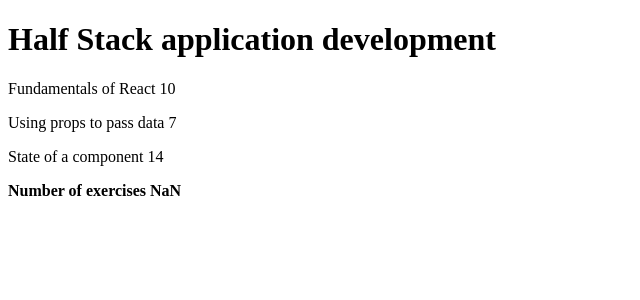
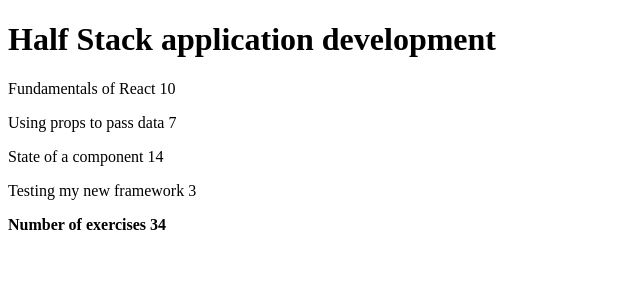
Before and after one commit to xarrijorge/fullstackopen, a React (Create React App) app in the folder part2/coursecontents/: page / in a window 1280 px wide. Shown: the top 300 px of the page, without its empty margins (0-640 px from the left). Built offline with nearby package versions, Linux system fonts and the light colour scheme.

Commit message:
Displaying arbitrary number of course content

```diff
--- a/part2/coursecontents/src/app.jsx
+++ b/part2/coursecontents/src/app.jsx
@@ -9,17 +9,21 @@
     course: [
       {
         name: 'Fundamentals of React',
-        exercises: 10,
+        exercises: 10
       },
       {
         name: 'Using props to pass data',
-        exercises: 7,
+        exercises: 7
       },
       {
         name: 'State of a component',
-        exercises: 14,
+        exercises: 14
       },
-    ],
+      {
+        name: 'Testing my new framework',
+        exercises: 3
+      }
+    ]
   };
   return (
     <Course course={course}/>
--- a/part2/coursecontents/src/components/course.jsx
+++ b/part2/coursecontents/src/components/course.jsx
@@ -14,14 +14,15 @@
 
 const Content = ({ course }) => {
   const data = course.course;
-  const { name: name1, exercises: exer1 } = data[0];
-  const { name: name2, exercises: exer2 } = data[1];
-  const { name: name3, exercises: exer3 } = data[2];
+
+  let result = data.map(element => {
+    return <Part name={element.name} exercises={element.exercises} />
+  });
+
   return (
     <Fragment>
-      <Part name={name1} exercises={exer1} />
-      <Part name={name2} exercises={exer2} />
-      <Part name={name3} exercises={exer3} />
+      {/* <Part name={data[0].name} exercises={data[0].exercises} /> */}
+      {result}
     </Fragment>
   );
 };
@@ -29,8 +30,8 @@
 const Total = ({course})=> {
   const parts = course.course;
 
-  let total = parts.reduce((a,b) => a.exercises + b.exercises, 0);
-  console.log(total);
+  let total = 0;
+  parts.forEach((x) => { console.log(x); return total +=x.exercises;});
   return <p><strong>Number of exercises {total}</strong></p>;
 };
 
```
